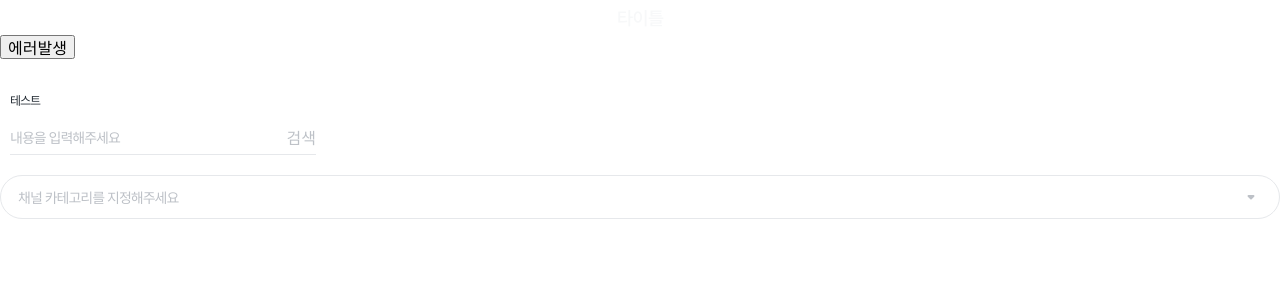
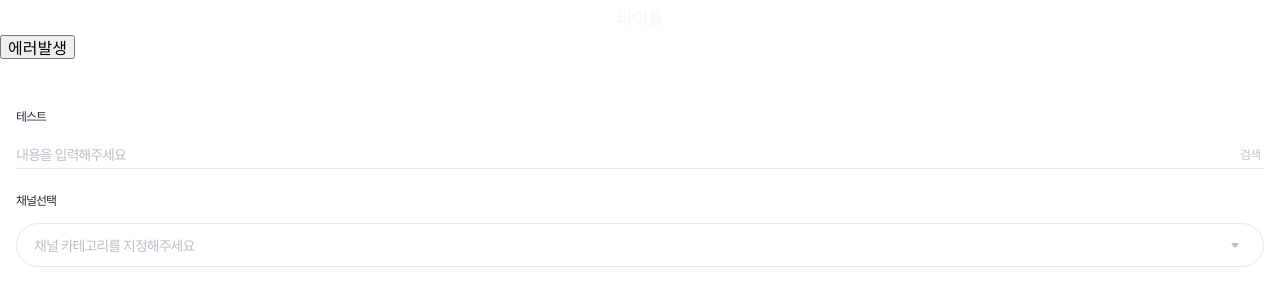
Before and after one commit to bsideproject/team3-client, a Next.js app: page /channel/add in a window 1280 px wide. Shown: the top 306 px of the page. Built offline with nearby package versions, Linux system fonts and the light colour scheme.

Commit message:
Fix: InputWithLabel 리팩토링

```diff
--- a/components/ui/buttons/IconButton.tsx
+++ /dev/null
@@ -1,9 +0,0 @@
-import styled from 'styled-components'
-import Button from './Button'
-
-const IconButton = styled(Button)`
-  width: 24px;
-  height: 24px;
-`
-
-export default IconButton
--- a/components/ui/buttons/PrevButton.tsx
+++ b/components/ui/buttons/PrevButton.tsx
@@ -1,15 +1,15 @@
 import Image from 'next/image'
-import IconButton from './IconButton'
+import Button from './Button'
 
 const PrevButton = ({ ...props }) => (
-  <IconButton aria-label="이전 단계로" {...props}>
+  <Button aria-label="이전 단계로" {...props}>
     <Image
       src="/images/chevron_left.svg" // Route of the image file
       alt="왼쪽을 가리키는 V형 무늬"
       width={24}
       height={24}
     />
-  </IconButton>
+  </Button>
 )
 
 export default PrevButton
--- a/components/ui/inputs/InputWithLabel.tsx
+++ b/components/ui/inputs/InputWithLabel.tsx
@@ -1,30 +1,20 @@
-import Image from 'next/image'
 import { useEffect } from 'react'
-import {
-  useState,
-  ChangeEventHandler,
-  MouseEventHandler,
-  useCallback,
-  HTMLAttributes,
-} from 'react'
+import { useState } from 'react'
 import styled, { css } from 'styled-components'
 import { v4 as uuidv4 } from 'uuid'
-import Button from '@/components/ui/buttons/Button'
-import IconButton from '@/components/ui/buttons/IconButton'
 import ErrorExclamationMark from '../icons/ErrorExclamationMark'
-import UnderlinedInput from './UnderlinedInput'
 
 interface Props {
   labelName: string
   errorMessage?: string
-  renderInput: (id: string | undefined, isError: boolean) => JSX.Element
+  renderInput: (id: string | undefined, isError?: boolean) => JSX.Element
 }
 
-const SearchInput = ({ labelName, errorMessage, renderInput }: Props) => {
+const InputWithLabel = ({ labelName, errorMessage, renderInput }: Props) => {
   const [inputId, setInputId] = useState<string>()
 
   useEffect(() => {
-    setInputId(`SearchInput-${uuidv4()}`)
+    setInputId(`Input-${uuidv4()}`)
   }, [])
 
   const isError = !!errorMessage
@@ -35,7 +25,7 @@ const SearchInput = ({ labelName, errorMessage, renderInput }: Props) => {
         <StyledLabel htmlFor={inputId}>{labelName}</StyledLabel>
       </LabelWrapper>
 
-      <div>{renderInput(inputId, isError)}</div>
+      <InputWrapper>{renderInput(inputId, isError)}</InputWrapper>
       {errorMessage && (
         <ErrorMessage>
           <ErrorExclamationMark />
@@ -45,7 +35,7 @@ const SearchInput = ({ labelName, errorMessage, renderInput }: Props) => {
     </OuterWrapper>
   )
 }
-export default SearchInput
+export default InputWithLabel
 
 const OuterWrapper = styled.div`
   position: relative;
@@ -53,7 +43,7 @@ const OuterWrapper = styled.div`
 `
 
 const LabelWrapper = styled.div`
-  margin-bottom: 10px;
+  margin-bottom: 14px;
 `
 
 const StyledLabel = styled.label`
@@ -61,22 +51,9 @@ const StyledLabel = styled.label`
   color: ${({ theme }) => theme.color.G80};
 `
 
-const ResetButton = styled(IconButton)`
-  position: absolute;
-  right: 32px;
-  top: 50%;
-  transform: translateY(-50%);
-`
-
-const SearchButton = styled(Button)`
-  position: absolute;
-  right: 0;
-  top: 50%;
-  transform: translateY(-50%);
-  color: ${({ theme }) => theme.color.PB600};
-
-  :disabled {
-    color: ${({ theme }) => theme.color.G50};
+const InputWrapper = styled.div`
+  > * {
+    width: 100%;
   }
 `
 
--- a/components/ui/inputs/SearchInput.tsx
+++ b/components/ui/inputs/SearchInput.tsx
@@ -8,7 +8,6 @@ import {
 } from 'react'
 import styled, { css } from 'styled-components'
 import Button from '@/components/ui/buttons/Button'
-import IconButton from '@/components/ui/buttons/IconButton'
 import UnderlinedInput from './UnderlinedInput'
 
 interface Props extends HTMLAttributes<HTMLInputElement> {
@@ -68,7 +67,7 @@ const InputWrapper = styled.div`
   }
 `
 
-const ResetButton = styled(IconButton)`
+const ResetButton = styled(Button)`
   position: absolute;
   right: 32px;
   top: 50%;
@@ -77,10 +76,11 @@ const ResetButton = styled(IconButton)`
 
 const SearchButton = styled(Button)`
   position: absolute;
-  right: 0;
+  right: 4px;
   top: 50%;
   transform: translateY(-50%);
   color: ${({ theme }) => theme.color.PB600};
+  ${({ theme }) => theme.typo.P100R}
 
   :disabled {
     color: ${({ theme }) => theme.color.G50};
--- a/components/ui/inputs/UnderlinedInput.tsx
+++ b/components/ui/inputs/UnderlinedInput.tsx
@@ -13,7 +13,7 @@ const UnderlinedInput = styled(Input)<{ isActive?: boolean; isError?: boolean }>
       border-bottom: 1px solid #e70000;
     `}
 
-  height: 36px;
+  height: 30px;
   padding: 6px 0;
 
   ${({ theme }) => theme.typo.P200R}
--- a/pages/_app.tsx
+++ b/pages/_app.tsx
@@ -36,6 +36,10 @@ export default function MyApp({ Component, pageProps }: AppPropsWithLayout) {
   return (
     <>
       <Head>
+        <meta
+          name="viewport"
+          content="initial-scale=1.0, user-scalable=no,maximum-scale=1,width=device-width"
+        />
         <style dangerouslySetInnerHTML={{ __html: fonts }} />
       </Head>
       <StoreProvider>
--- a/views/channel/ChannelAdd.tsx
+++ b/views/channel/ChannelAdd.tsx
@@ -1,7 +1,5 @@
 import PageHeader from '@/components/ui/headers/PageHeader'
-import ErrorExclamationMark from '@/components/ui/icons/ErrorExclamationMark'
 import LightSelect from '@/components/ui/inputs/LightSelect'
-import LightSelectWithLabel from '@/components/ui/inputs/LightSelectWithLabel'
 import SearchInput from '@/components/ui/inputs/SearchInput'
 import InputWithLabel from '@/components/ui/inputs/InputWithLabel'
 import { useState } from 'react'
@@ -26,7 +24,7 @@ const ChannelAdd = () => {
         <button onClick={handleErrorToggle} style={{ marginBottom: '30px' }}>
           {errorMsg ? '에러제거' : '에러발생'}
         </button>
-        <div style={{ paddingLeft: '10px' }}>
+        <div style={{ width: '100%', padding: '16px' }}>
           <InputWithLabel
             labelName="테스트"
             renderInput={(id, isError) => (
@@ -41,9 +39,12 @@ const ChannelAdd = () => {
             )}
             errorMessage={errorMsg}
           />
-        </div>
-        <div>
+          <InputWithLabel
+            labelName="채널선택"
+            renderInput={(id, isError) => (
               <LightSelect
+                id={id}
+                instanceId="channel-select"
                 placeholder="채널 카테고리를 지정해주세요"
                 options={[
                   { value: 1, label: '몽자1' },
@@ -52,6 +53,10 @@ const ChannelAdd = () => {
                   { value: 4, label: '몽자4' },
                   { value: 5, label: '몽자5' },
                 ]}
+                onChange={(selected) => console.log(selected)}
+              />
+            )}
+            errorMessage={errorMsg}
           />
         </div>
       </div>
```
Also changed, not shown: components/ui/inputs/LightSelectWithLabel.tsx (deleted, +0 -139 lines). Lines whose indentation alone changed are shown as unchanged.
